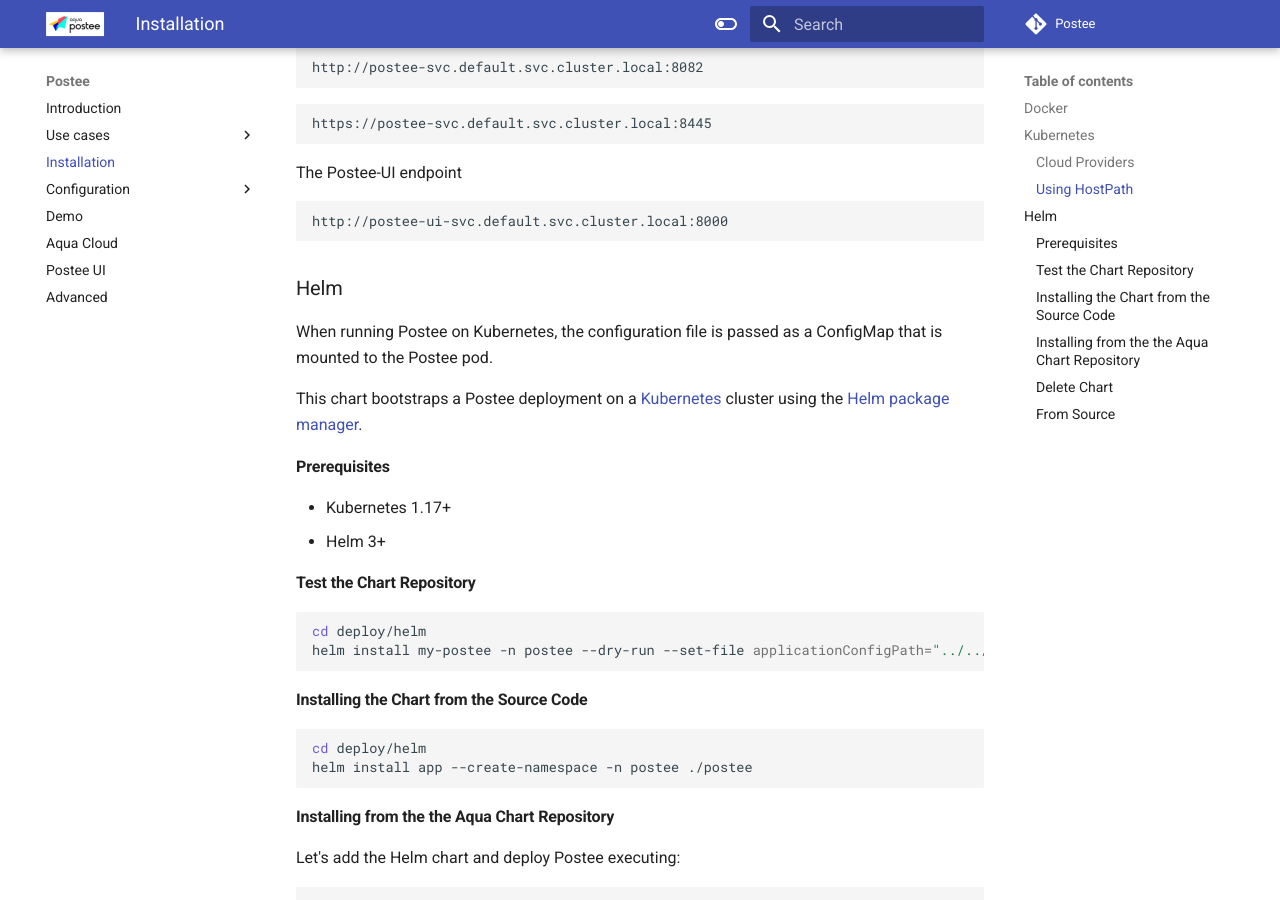
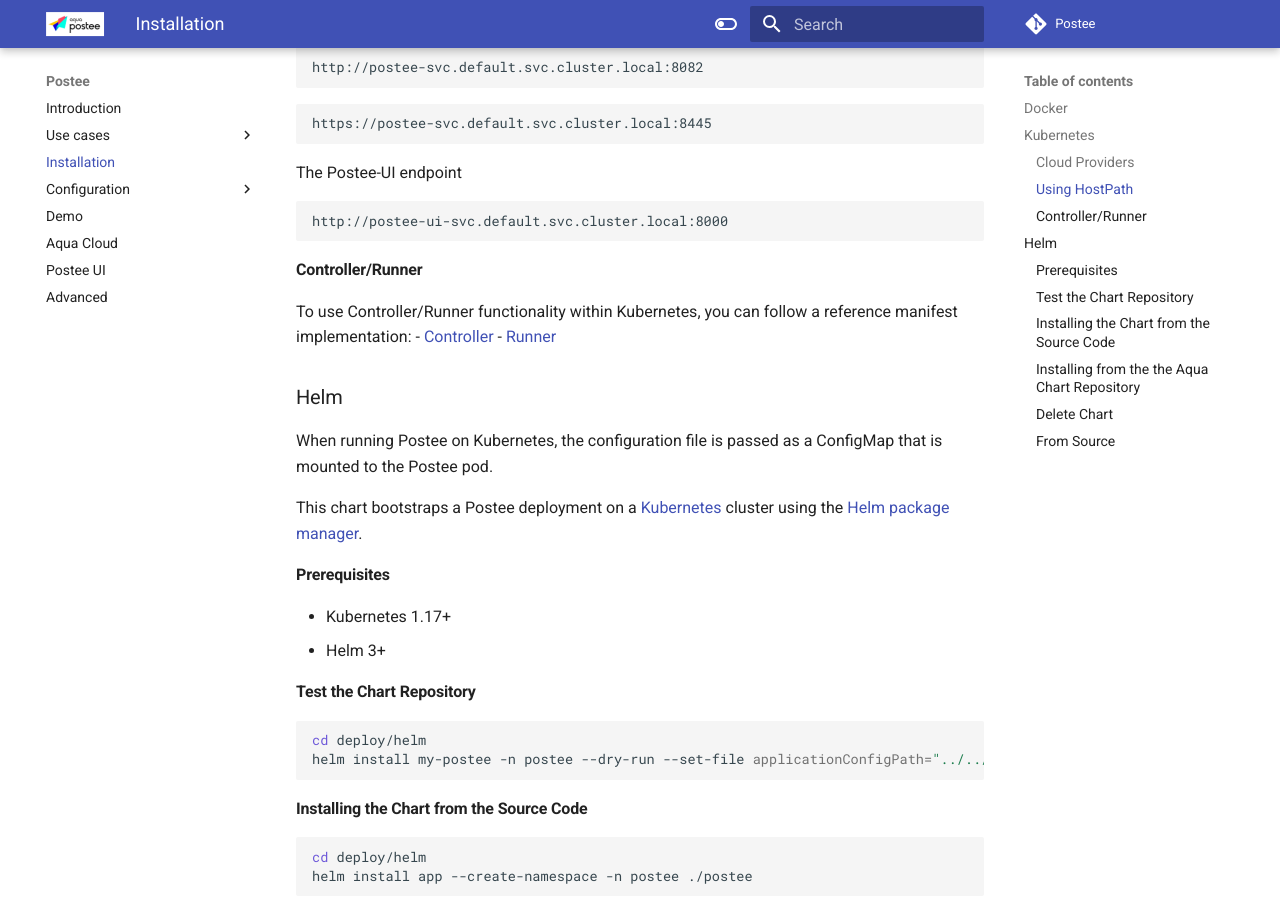
Before and after one commit to aquasecurity/postee, an MkDocs documentation site: the page built from docs/install.md, in a window 1280 px wide and 900 px high, scrolled down 1123 px. Built offline with MkDocs 1.6.1 and Material for MkDocs 9.7.7, drawn with Linux system fonts in a browser that asks for light colours; comment, search, counter and statistics services are not loaded; the version menu is left out.

Commit message:
feat(k8s): Add example controller/runner manifests (#400)
Signed-off-by: Simar <simar@linux.com>

`````diff
--- a/docs/install.md
+++ b/docs/install.md
@@ -49,6 +49,11 @@
 ````
 http://postee-ui-svc.default.svc.cluster.local:8000
 ````
+
+#### Controller/Runner
+To use Controller/Runner functionality within Kubernetes, you can follow a reference manifest implementation:
+- [Controller](https://github.com/aquasecurity/postee/blob/main/deploy/kubernetes/postee-controller.yaml)
+- [Runner](https://github.com/aquasecurity/postee/blob/main/deploy/kubernetes/postee-runner.yaml)
 
 ### Helm
 When running Postee on Kubernetes, the configuration file is passed as a ConfigMap that is mounted to the Postee pod.
`````
Also changed, not shown: 2 other files.
